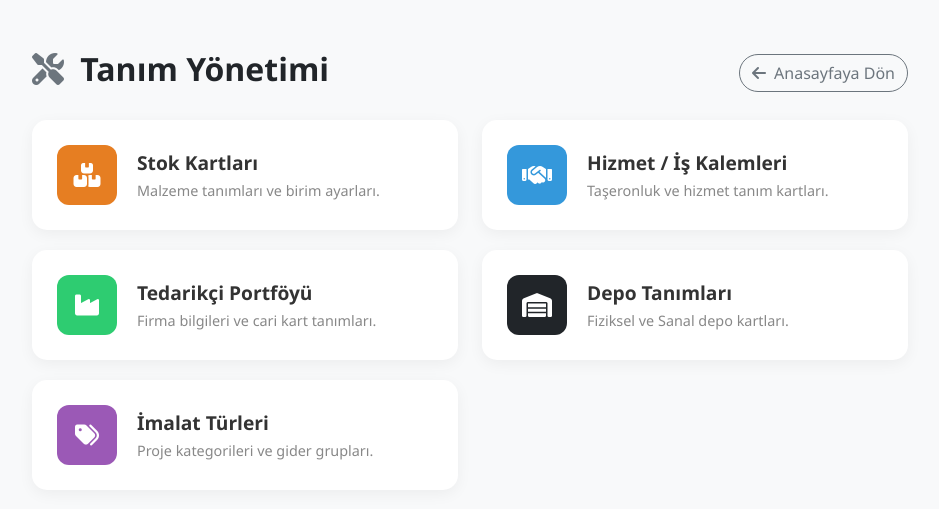
After one commit to musty7091/aeco, a Django app: page /tanim-yonetimi/ in a window 1280 px wide. The commit adds this page. Shown: the top 509 px of the page, without its empty margins (170-1109 px from the left). Run offline with Django 5.2, Linux system fonts and the light colour scheme; the visitor is signed in with stand-in values (Sample User, id 1).

Commit message:
tanım yönetimi eklendi

```diff
--- a/core/templates/stok_listesi.html
+++ b/core/templates/stok_listesi.html
@@ -34,6 +34,7 @@
             <a href="{% url 'malzeme_ekle' %}" class="btn btn-primary shadow-sm fw-bold">
                 <i class="fas fa-plus fa-sm text-white-50 me-2"></i> Yeni Malzeme Ekle
             </a>
+
         </div>
     </div>
 
--- /dev/null
+++ b/core/templates/tanim_yonetimi.html
@@ -0,0 +1,87 @@
+<!DOCTYPE html>
+<html lang="tr">
+<head>
+    <meta charset="UTF-8">
+    <title>Sistem Tanımları | AECO</title>
+    <link href="https://cdn.jsdelivr.net/npm/bootstrap@5.3.0/dist/css/bootstrap.min.css" rel="stylesheet">
+    <link rel="stylesheet" href="https://cdnjs.cloudflare.com/ajax/libs/font-awesome/6.4.0/css/all.min.css">
+    <style>
+        body { background-color: #f8f9fa; font-family: 'Segoe UI', sans-serif; }
+        .container { max-width: 900px; margin-top: 50px; }
+        .menu-card {
+            background: white; border: none; border-radius: 15px; padding: 25px;
+            text-decoration: none; color: #333; display: flex; align-items: center;
+            box-shadow: 0 4px 15px rgba(0,0,0,0.05); transition: 0.3s; margin-bottom: 20px;
+        }
+        .menu-card:hover { transform: translateX(10px); box-shadow: 0 6px 20px rgba(0,0,0,0.1); color: #0d6efd; }
+        .icon-box {
+            width: 60px; height: 60px; border-radius: 12px; display: flex;
+            align-items: center; justify-content: center; font-size: 1.5rem;
+            margin-right: 20px; color: white;
+        }
+        .bg-stok { background: #e67e22; }
+        .bg-hizmet { background: #3498db; }
+        .bg-tedarikci { background: #2ecc71; }
+        .bg-kategori { background: #9b59b6; }
+        .title { font-weight: 700; font-size: 1.2rem; margin-bottom: 2px; }
+        .desc { color: #888; font-size: 0.9rem; }
+    </style>
+</head>
+<body>
+    <div class="container">
+        <div class="d-flex justify-content-between align-items-center mb-4">
+            <h2 class="fw-bold"><i class="fas fa-tools me-2 text-secondary"></i> Tanım Yönetimi</h2>
+            <a href="{% url 'dashboard' %}" class="btn btn-outline-secondary rounded-pill"><i class="fas fa-arrow-left me-1"></i> Anasayfaya Dön</a>
+        </div>
+
+        <div class="row">
+            <div class="col-md-6">
+                <a href="{% url 'stok_listesi' %}" class="menu-card">
+                    <div class="icon-box bg-stok"><i class="fas fa-boxes"></i></div>
+                    <div>
+                        <div class="title">Stok Kartları</div>
+                        <div class="desc">Malzeme tanımları ve birim ayarları.</div>
+                    </div>
+                </a>
+            </div>
+            <div class="col-md-6">
+                <a href="{% url 'hizmet_listesi' %}" class="menu-card">
+                    <div class="icon-box bg-hizmet"><i class="fas fa-handshake"></i></div>
+                    <div>
+                        <div class="title">Hizmet / İş Kalemleri</div>
+                        <div class="desc">Taşeronluk ve hizmet tanım kartları.</div>
+                    </div>
+                </a>
+            </div>
+            <div class="col-md-6">
+                <a href="{% url 'tedarikci_ekle' %}" class="menu-card">
+                    <div class="icon-box bg-tedarikci"><i class="fas fa-industry"></i></div>
+                    <div>
+                        <div class="title">Tedarikçi Portföyü</div>
+                        <div class="desc">Firma bilgileri ve cari kart tanımları.</div>
+                    </div>
+                </a>
+            </div>
+            <div class="col-md-6">
+                <a href="{% url 'depo_ekle' %}" class="menu-card">
+                    <div class="icon-box bg-dark"><i class="fas fa-warehouse"></i></div>
+                    <div>
+                        <div class="title">Depo Tanımları</div>
+                        <div class="desc">Fiziksel ve Sanal depo kartları.</div>
+                    </div>
+                </a>
+            </div>
+
+            <div class="col-md-6">
+                <a href="{% url 'kategori_ekle' %}" class="menu-card">
+                    <div class="icon-box bg-kategori"><i class="fas fa-tags"></i></div>
+                    <div>
+                        <div class="title">İmalat Türleri</div>
+                        <div class="desc">Proje kategorileri ve gider grupları.</div>
+                    </div>
+                </a>
+            </div>
+        </div>
+    </div>
+</body>
+</html>
--- a/core/templates/tedarikci_ekle.html
+++ b/core/templates/tedarikci_ekle.html
@@ -38,7 +38,10 @@
                     <label>Adres</label>
                     {{ form.adres }}
                 </div>
-                <button type="submit" class="btn btn-success w-100">KAYDET</button>
+                <button type="submit" class="btn btn-success px-4 rounded-pill">Kaydet</button>
+                <a href="{% url 'tanim_yonetimi' %}" class="btn btn-outline-secondary px-4 rounded-pill">
+                    <i class="fas fa-arrow-left me-1"></i> Tanım Yönetimine Dön
+                </a>
             </form>
 
             <div class="mt-3 text-center">
--- a/core/views.py
+++ b/core/views.py
@@ -16,7 +16,7 @@ from .models import (
 )
 from .models import Fatura
 from .forms import FaturaGirisForm
-from .forms import DepoTransferForm, OdemeForm
+from .forms import DepoTransferForm, OdemeForm, DepoForm
 from .utils import tcmb_kur_getir
 from .forms import TeklifForm, TedarikciForm, MalzemeForm, TalepForm, IsKalemiForm, HakedisForm
 
@@ -44,7 +44,13 @@ def erisim_engellendi(request):
 
 @login_required
 def dashboard(request):
-    return render(request, 'dashboard.html')
+    # Sahadan gelen ve onay bekleyen (bekliyor) taleplerin sayısını alıyoruz
+    bekleyen_talep_sayisi = MalzemeTalep.objects.filter(durum='bekliyor').count()
+
+    context = {
+        'bekleyen_talep_sayisi': bekleyen_talep_sayisi
+    }
+    return render(request, 'dashboard.html', context)
 
 # ========================================================
 # 2. MODÜL 1: TEKLİF YÖNETİMİ (İCMAL & GİRİŞ)
@@ -927,7 +933,7 @@ def mal_kabul(request, siparis_id):
             aciklama=f"Sipariş Kabulü: {aciklama}"
         )
 
-        siparis.teslim_edilen += gelen_miktar
+        siparis.tes_edilen += gelen_miktar
         siparis.save()
 
         messages.success(request, f"✅ {gelen_miktar} birim giriş yapıldı. Kalan: {siparis.kalan_miktar}")
@@ -1507,6 +1513,55 @@ def cari_ekstre(request, tedarikci_id):
 
     return render(request, 'cari_ekstre.html', {'tedarikci': tedarikci, 'hareketler': hareketler})
 
+@login_required
+def tanim_yonetimi(request):
+    """
+    Tüm tanımlama işlemlerinin (Stok, Hizmet, Tedarikçi, Kategori)
+    yönetildiği merkezi sayfa.
+    """
+    if not yetki_kontrol(request.user, ['OFIS_VE_SATINALMA', 'SAHA_VE_DEPO', 'YONETICI']):
+        return redirect('erisim_engellendi')
+
+    return render(request, 'tanim_yonetimi.html')
+
+@login_required
+def kategori_ekle(request):
+    """
+    İmalat Türlerini (Kategori) ön yüzden tanımlamak için.
+    """
+    if not yetki_kontrol(request.user, ['YONETICI', 'OFIS_VE_SATINALMA']):
+        return redirect('erisim_engellendi')
+
+    if request.method == 'POST':
+        # Form henüz forms.py'da yok, birazdan ekleyeceğiz
+        from .forms import KategoriForm
+        form = KategoriForm(request.POST)
+        if form.is_valid():
+            kategori = form.save()
+            messages.success(request, f"✅ '{kategori.isim}' imalat türü başarıyla tanımlandı.")
+            return redirect('tanim_yonetimi')
+    else:
+        from .forms import KategoriForm
+        form = KategoriForm()
+
+    return render(request, 'kategori_ekle.html', {'form': form})
+
+@login_required
+def depo_ekle(request):
+    if not yetki_kontrol(request.user, ['YONETICI', 'OFIS_VE_SATINALMA']):
+        return redirect('erisim_engellendi')
+
+    if request.method == 'POST':
+        form = DepoForm(request.POST)
+        if form.is_valid():
+            depo = form.save()
+            messages.success(request, f"✅ '{depo.isim}' deposu başarıyla sisteme eklendi.")
+            return redirect('tanim_yonetimi')
+    else:
+        form = DepoForm()
+
+    return render(request, 'depo_ekle.html', {'form': form})
+
 def cikis_yap(request):
     logout(request)
     return redirect('/admin/login/')
--- a/fabrika/urls.py
+++ b/fabrika/urls.py
@@ -59,6 +59,9 @@ urlpatterns = [
     path('hakedis/ekle/<int:siparis_id>/', views.hakedis_ekle, name='hakedis_ekle'),
     path('odeme/yap/', views.odeme_yap, name='odeme_yap'),
     path('cari/ekstre/<int:tedarikci_id>/', views.cari_ekstre, name='cari_ekstre'),
+    path('tanim-yonetimi/', views.tanim_yonetimi, name='tanim_yonetimi'),
+    path('kategori/ekle/', views.kategori_ekle, name='kategori_ekle'),
+    path('depo/ekle/', views.depo_ekle, name='depo_ekle'),
 
 
     # 8. Yazdırma & Çıktı
```
Also changed, not shown: core/forms.py (+22 -1 lines), core/templates/dashboard.html (+33 -5 lines), core/templates/depo_ekle.html (added, +34 -0 lines), core/templates/kategori_ekle.html (added, +39 -0 lines).
